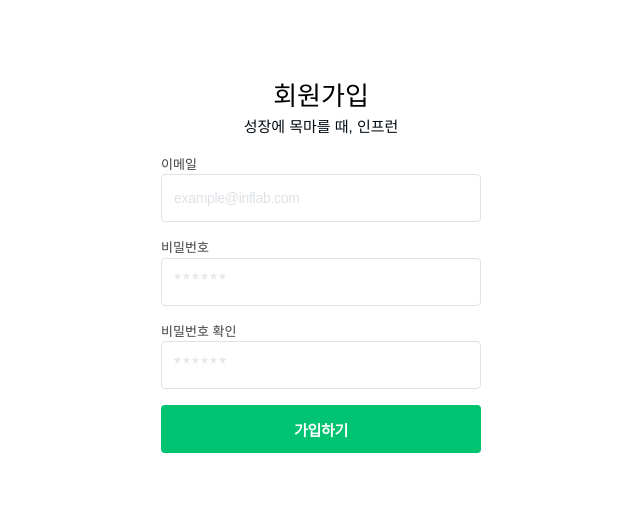
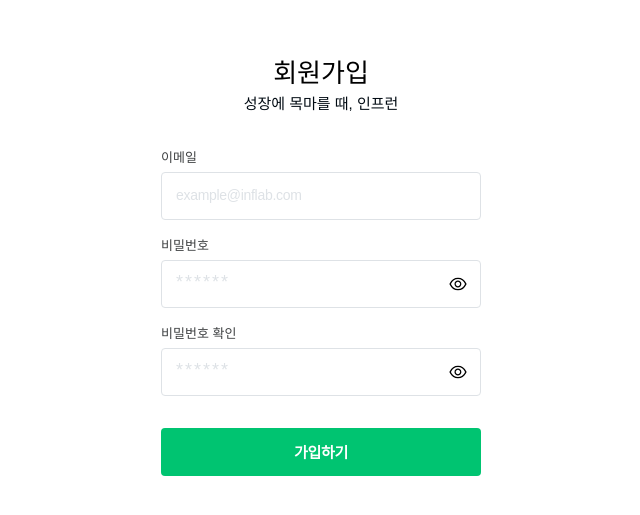
Before and after one commit to moojecho/FE_team8_inflearn, a React (Create React App) app: page /signup in a window 1280 px wide. Shown: the part 135-650 px from the top of the page, without its empty margins (319-959 px from the left). Built offline with nearby package versions, Linux system fonts and the light colour scheme.

Commit message:
feat: 회원가입

```diff
--- /dev/null
+++ b/db.json
@@ -0,0 +1,14 @@
+{
+  "signup": [
+    {
+      "email": "asd@dfk.com",
+      "password": "asdf1234",
+      "id": 1
+    },
+    {
+      "email": "asdf@ekr.com",
+      "password": "asdfwe123",
+      "id": 2
+    }
+  ]
+}
--- a/src/components/sign-up/SignUp.jsx
+++ b/src/components/sign-up/SignUp.jsx
@@ -1,10 +1,11 @@
-import React, { useRef, useState, useEffect } from "react";
+import React, { useState, useEffect } from "react";
 import styled from "styled-components";
+import ModalBackground from "../modal/ModalBackground";
+import { BsExclamationTriangle } from "react-icons/bs";
+import { AiOutlineEye, AiOutlineEyeInvisible } from "react-icons/ai";
+import axios from "axios";
 
 const EMAIL_REGEX = /^\w+([\.-]?\w+)*@\w+([\.-]?\w+)*(\.\w{2,3})+$/;
-// /^[0-9a-zA-Z]([-_.]?[0-9a-zA-Z])*@[0-9a-zA-Z]([-_.]?[0-9a-zA-Z])*.[a-zA-Z]{2,3}$/i;
-
-// /^(?=.*[a-zA-Z])(?=.*[!@#$%^*+=-])(?=.*[0-9]).{8,25}$/;
 
 const SignUp = () => {
   const [email, setEmail] = useState("");
@@ -12,15 +13,18 @@ const SignUp = () => {
   const [emailFocus, setEmailFocus] = useState(false);
 
   const [pw, setPw] = useState("");
-  const [validPw, setValidPw] = useState(false);
-  const [pwFocus, setPwFocus] = useState(false);
-
   const [pwLetterCheck, setPwLetterCheck] = useState(false);
   const [pwLengthCheck, setPwLengthCheck] = useState(false);
+  const [pwFocus, setPwFocus] = useState(false);
 
   const [confirmPw, setConfirmPw] = useState("");
   const [validConfirmPw, setValidConfirmPw] = useState(false);
   const [confirmFocus, setConfirmFocus] = useState(false);
+
+  const [errMsg, setErrMsg] = useState("");
+  const [modal, setModal] = useState(false);
+  const [pwToggle, setPwToggle] = useState(false);
+  const [confirmToggle, setConfirmToggle] = useState(false);
 
   useEffect(() => {
     setValidEmail(EMAIL_REGEX.test(email));
@@ -32,9 +36,10 @@ const SignUp = () => {
   }, [pw, confirmPw]);
 
   useEffect(() => {
-    setValidPw(pwLetterCheck || pwLengthCheck);
-  }, [pwLetterCheck, pwLengthCheck]);
+    setErrMsg("");
+  }, [email, pw, confirmPw]);
 
+  // 비밀번호 유효성 검사
   const checkValidPwHandler = (pw) => {
     let num = pw.search(/[0-9]/g);
     let eng = pw.search(/[a-z]/gi);
@@ -58,13 +63,81 @@ const SignUp = () => {
     }
   };
 
+  // 에러메시지
+  const handleErrorMessage = () => {
+    if (!validEmail) {
+      setModal(true);
+      setErrMsg("이메일 형식이 올바르지 않습니다.");
+      return;
+    }
+    if (!pwLetterCheck) {
+      setModal(true);
+      setErrMsg(
+        `비밀번호 에러 : 영문 대소문자/숫자/특수 문자\n2가지 이상 포함되어야 합니다.`
+      );
+      return;
+    }
+    if (!pwLengthCheck) {
+      setModal(true);
+      setErrMsg("비밀번호 에러: 최소 8자 이상 25자 이하로 입력해주세요.");
+      return;
+    }
+    if (!validConfirmPw) {
+      setModal(true);
+      setErrMsg("비밀번호가 일치하지 않습니다.");
+      return;
+    }
+  };
+
+  // 회원가입 제출
+  const onSubmitHandler = async (e) => {
+    e.preventDefault();
+    handleErrorMessage();
+
+    axios
+      .post("http://localhost:3001/signup", {
+        email,
+        password: pw,
+      })
+      .then((response) => {
+        if (response.success) {
+          alert(response.data);
+        } else {
+          setModal(true);
+          setErrMsg("이미 가입된 이메일 주소입니다.");
+        }
+      })
+      .catch((error) => alert(error.message));
+  };
+
   return (
+    <>
+      {modal ? (
+        <>
+          <ModalBackground />
+          <ModalSection>
+            <BsExclamationTriangle
+              style={{
+                width: "56px",
+                height: "50px",
+                color: "#f3a32d",
+                marginBottom: "20px",
+              }}
+            />
+            <ModalTitle>회원가입에 실패했습니다.</ModalTitle>
+            <ModalErrorMessage>{errMsg}</ModalErrorMessage>
+            <ModalCloseButton type="button" onClick={() => setModal(false)}>
+              확인
+            </ModalCloseButton>
+          </ModalSection>
+        </>
+      ) : null}
       <Section>
         <SignUpTitle>회원가입</SignUpTitle>
         <SignUpMessage>성장에 목마를 때, 인프런</SignUpMessage>
-      <form>
+        <form onSubmit={onSubmitHandler}>
+          <SignUpLabel htmlFor="email">이메일</SignUpLabel>
           <SignUpInputBox>
-          <SignUpLabel htmlFor="email">이메일</SignUpLabel>
             <SignUpInput
               type="text"
               id="email"
@@ -77,16 +150,16 @@ const SignUp = () => {
               onBlur={() => setEmailFocus(false)}
               letterSpacing={"-.3px"}
             />
+          </SignUpInputBox>
           {emailFocus && email && !validEmail ? (
             <CheckMessage id="emailnote">
               이메일 형식이 올바르지 않습니다.
             </CheckMessage>
           ) : null}
-        </SignUpInputBox>
+          <SignUpLabel htmlFor="password">비밀번호</SignUpLabel>
           <SignUpInputBox>
-          <SignUpLabel htmlFor="password">비밀번호</SignUpLabel>
             <SignUpInput
-            type="password"
+              type={pwToggle ? "text" : "password"}
               id="password"
               placeholder="******"
               fontSize={"18px"}
@@ -94,8 +167,18 @@ const SignUp = () => {
               aria-describedby="pwnote"
               onFocus={() => setPwFocus(true)}
               onBlur={() => setPwFocus(false)}
-            letterSpacing={"2px"}
+              letterSpacing={pwToggle ? "-.3px" : "2px"}
             />
+            <Toggle onClick={() => setPwToggle(!pwToggle)}>
+              {pwToggle ? (
+                <AiOutlineEyeInvisible
+                  style={{ width: "20px", height: "20px" }}
+                />
+              ) : (
+                <AiOutlineEye style={{ width: "20px", height: "20px" }} />
+              )}
+            </Toggle>
+          </SignUpInputBox>
           {pwFocus ? (
             <PwNote>
               <PwMessage
@@ -110,11 +193,10 @@ const SignUp = () => {
               </PwMessage>
             </PwNote>
           ) : null}
-        </SignUpInputBox>
+          <SignUpLabel htmlFor="confirmpw">비밀번호 확인</SignUpLabel>
           <SignUpInputBox>
-          <SignUpLabel htmlFor="confirmpw">비밀번호 확인</SignUpLabel>
             <SignUpInput
-            type="password"
+              type={confirmToggle ? "text" : "password"}
               id="confirmpw"
               placeholder="******"
               fontSize={"18px"}
@@ -122,19 +204,81 @@ const SignUp = () => {
               aria-describedby="confirmnote"
               onFocus={() => setConfirmFocus(true)}
               onBlur={() => setConfirmFocus(false)}
-            letterSpacing={"2px"}
+              letterSpacing={confirmToggle ? "-.3px" : "2px"}
             />
+            <Toggle onClick={() => setConfirmToggle(!confirmToggle)}>
+              {confirmToggle ? (
+                <AiOutlineEyeInvisible
+                  style={{ width: "20px", height: "20px" }}
+                />
+              ) : (
+                <AiOutlineEye style={{ width: "20px", height: "20px" }} />
+              )}
+            </Toggle>
+          </SignUpInputBox>
           {confirmFocus && confirmPw && !validConfirmPw ? (
             <CheckMessage>비밀번호가 일치하지 않습니다</CheckMessage>
           ) : null}
-        </SignUpInputBox>
           <SignUpButton>가입하기</SignUpButton>
         </form>
       </Section>
+    </>
   );
 };
 
 export default SignUp;
+
+const ModalSection = styled.section`
+  width: 416px;
+  height: 307px;
+  padding: 24px;
+  margin: auto;
+  border-radius: 6px;
+  display: flex;
+  flex-direction: column;
+  justify-content: center;
+  align-items: center;
+  z-index: 1011;
+  background-color: #fff;
+  left: 50%;
+  top: 50%;
+  transform: translate(-50%, -50%);
+  position: fixed;
+  padding: 38px 64px;
+`;
+
+const ModalTitle = styled.span`
+  font-size: 22px;
+  font-weight: 500;
+  margin-bottom: 6px;
+  color: #212529;
+  text-align: center;
+`;
+
+const ModalErrorMessage = styled.span`
+  font-size: 16px;
+  color: #343a40;
+  text-align: center;
+  word-break: break-word;
+`;
+
+const ModalCloseButton = styled.button`
+  width: 58px;
+  height: 40px;
+  background-color: #00c471;
+  border: 0;
+  color: #fff;
+  font-size: 15px;
+  font-weight: 500;
+  border-radius: 3px;
+  cursor: pointer;
+  letter-spacing: -0.3px;
+  margin-top: 20px;
+  &:hover {
+    background-color: rgb(0, 157, 90);
+    color: rgb(232, 230, 227);
+  }
+`;
 
 const Section = styled.section`
   display: flex;
@@ -152,30 +296,42 @@ const SignUpMessage = styled.h3`
   font-size: 15px;
   font-weight: 350;
   color: #000a12;
+  margin-bottom: 16px;
 `;
 
 const SignUpLabel = styled.label`
+  display: inline-block;
+  margin-top: 16px;
   font-size: 13px;
   font-weight: 400;
   color: #3e4042;
 `;
 
 const SignUpInputBox = styled.div`
+  width: 320px;
+  height: 48px;
+  padding: 13px 12px;
+  border-radius: 4px;
+  border: 1px solid #dee2e6;
   display: flex;
   flex-direction: column;
-  margin-top: 16px;
+  display: flex;
+  flex-direction: row;
+  justify-content: space-between;
+  align-items: center;
+  margin-top: 4px;
+  &:focus-within {
+    border: 1px solid#00c471;
+  }
 `;
 
 const SignUpInput = styled.input`
-  width: 320px;
-  height: 48px;
-  border-radius: 4px;
-  border: 1px solid #dee2e6;
-  padding: 13px 12px;
+  width: 100%;
+  height: 100%;
   letter-spacing: ${(props) => props.letterSpacing};
-
+  border: 0;
   &:focus {
-    outline: 1px solid#00c471;
+    outline: none;
   }
   &::placeholder {
     color: #dee2e6;
@@ -186,7 +342,7 @@ const SignUpInput = styled.input`
 const SignUpButton = styled.button`
   width: 320px;
   height: 48px;
-  margin-top: 16px;
+  margin-top: 32px;
   background-color: #00c471;
   border: 0;
   border-radius: 4px;
@@ -215,3 +371,9 @@ const CheckMessage = styled.p`
   letter-spacing: -0.3px;
   margin-top: 4px;
 `;
+
+const Toggle = styled.span`
+  width: 20px;
+  height: 20px;
+  cursor: pointer;
+`;
--- /dev/null
+++ b/src/redux/modules/userSlice.js
@@ -0,0 +1 @@
+import axios from "axios";
```
Also changed, not shown: 1 other file (tests, documents, lock files or other folders). Lines whose indentation alone changed are shown as unchanged.
